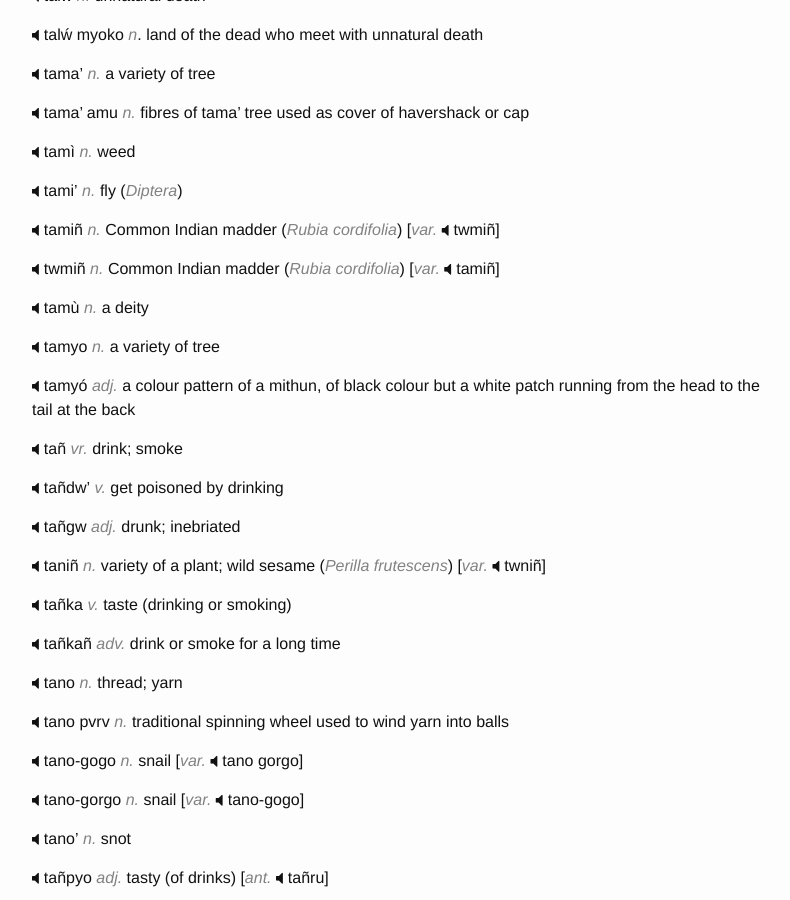
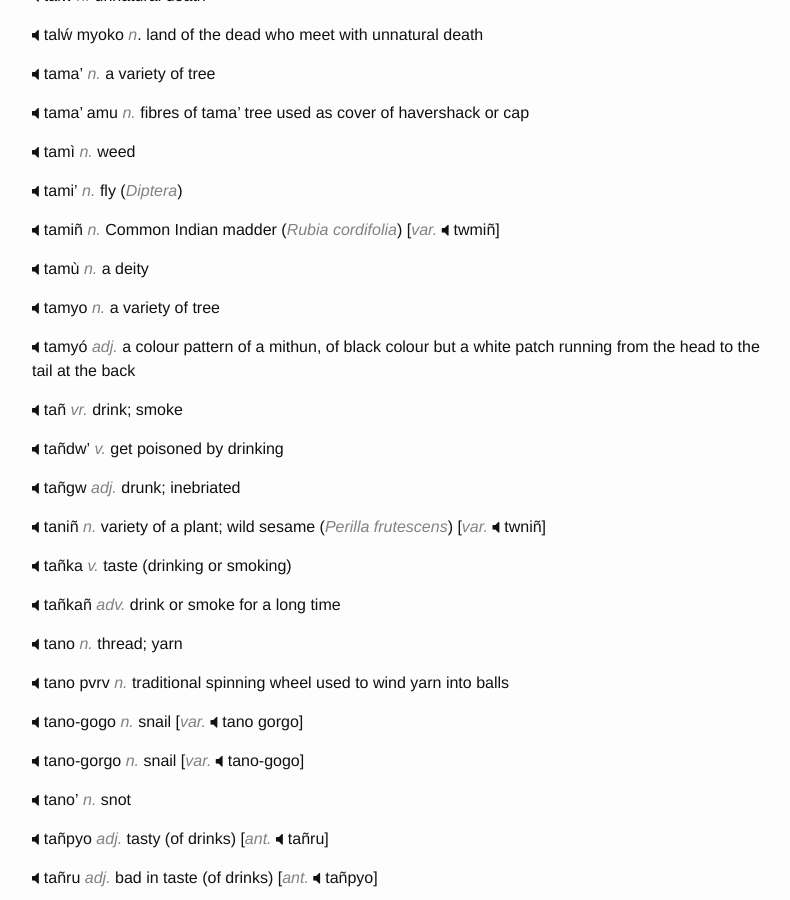
Before and after one commit to hacksparrow/language.apatani.org, a Jekyll site: the page built from dictionary/t.md, in a window 1280 px wide and 900 px high, scrolled down 4354 px. Shown: the whole window, without its empty margins (238-1028 px from the left). Built offline with Jekyll 4.4.1, drawn with Linux system fonts in a browser that asks for light colours; nearby versions of some CDN libraries; comment, search, counter and statistics services are not loaded; some of the changed text lies outside the part shown.

Commit message:
Update t.md

```diff
--- a/dictionary/t.md
+++ b/dictionary/t.md
@@ -337,9 +337,6 @@ __tami'__	_n._	fly (_Diptera_)
 
 
 __tamiñ__	_n._	Common Indian madder (_Rubia cordifolia_)	[_var._	twmiñ]
-
-
-__twmiñ__	_n._	Common Indian madder (_Rubia cordifolia_)	[_var._	tamiñ]
 
 
 __tamù__	_n._	a deity
```
Also changed, not shown: other parts of dictionary/t.md (+3 -0 lines).
